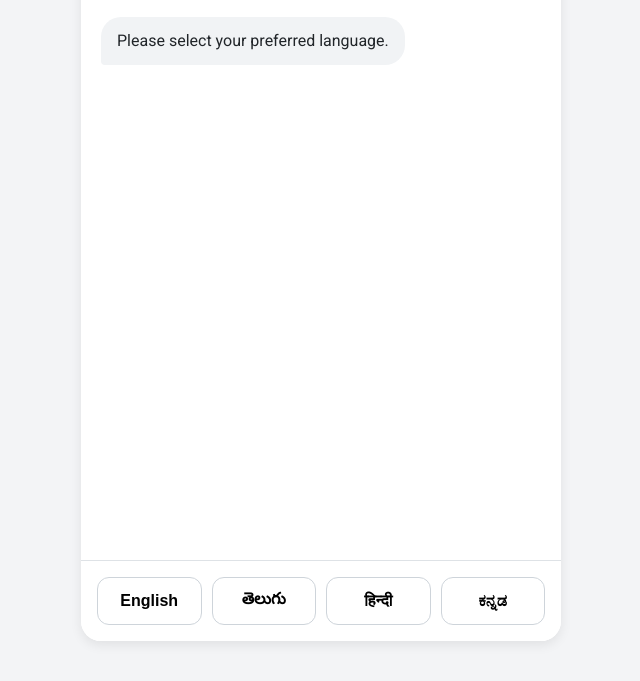
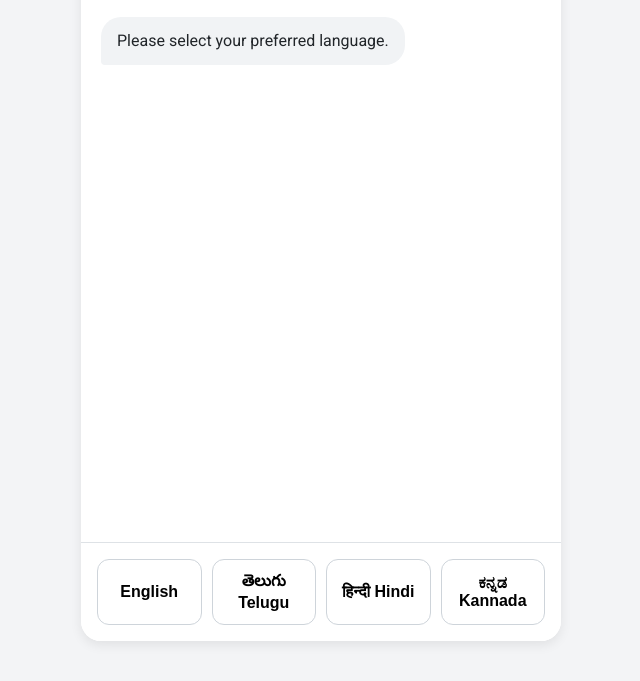
Before and after one commit to gopi27-svg/JEMS-Parent-Feedback-Form, a plain HTML site: page index.html in a window 1280 px wide. Shown: the part 119-800 px from the top of the page, without its empty margins (319-959 px from the left). Drawn offline with Linux system fonts and the light colour scheme.

Commit message:
Add files via upload

```diff
--- a/index.html
+++ b/index.html
@@ -319,7 +319,7 @@
 
         const en_nursery_g2 = {
             title: "Nursery to Grade 2",
-            description: {type: 'info', text: "This form is to collect parent feedback for improvement. Please answer honestly."},
+            description: {type: 'info', text: "This form is to collect parent feedback on teaching quality, coordination, discipline, and school leadership for improvement in the coming months. Please answer honestly."},
             s1_title: {type: 'info', text: "--- Student Details ---"}, s1_studentName: { type: 'text', text: "Student Name:", placeholder: "Type your answer..." }, s1_parentName: { type: 'text', text: "Parent Name:", placeholder: "Type your answer..." }, s1_mobile: { type: 'text', text: "Mobile Number:", placeholder: "Enter 10-digit number..." },
             s2_title: {type: 'info', text: "--- Class Teacher Evaluation ---"}, s2_clarity: { type: 'rating_1_5', text: "Teaching clarity and explanation" }, s2_progress: { type: 'rating_1_5', text: "Child’s learning progress" }, s2_punctuality: { type: 'rating_1_5', text: "Punctuality and classroom management" }, s2_attention: { type: 'rating_1_5', text: "Individual attention to your child" }, s2_correction: { type: 'rating_1_5', text: "Notebook/Homework correction quality" }, s2_discipline: { type: 'rating_1_5', text: "Behaviour and discipline handling" }, s2_friendly: { type: 'rating_1_5', text: "Friendliness and approachability" }, s2_comment: { type: 'text', text: "Any suggestions for the Class Teacher?", placeholder: "Type suggestions or 'none'" },
             s3_title: {type: 'info', text: "--- Subject Teaching ---"}, s3_english: { type: 'rating_1_5', text: "English Teacher" }, s3_math: { type: 'rating_1_5', text: "Mathematics Teacher" }, s3_evs: { type: 'rating_1_5', text: "EVS Teacher (Grades 1 & 2)" }, s3_rhymes: { type: 'rating_1_5', text: "Rhymes/Story/Alphabet (Nursery–UKG)" }, s3_telugu: { type: 'rating_1_5', text: "Telugu Language Teacher" }, s3_computer: { type: 'rating_1_5', text: "Computer Basics" }, s3_art: { type: 'rating_1_5', text: "Art & Craft Teacher" }, s3_pt: { type: 'rating_1_5', text: "PT/Sports Teacher" }, s3_music: { type: 'rating_1_5', text: "Music/Rhymes Teacher" }, s3_comment: { type: 'text', text: "Any specific subject feedback?", placeholder: "Type feedback or 'none'" },
@@ -455,8 +455,8 @@
           buttonsContainer.className = 'choice-buttons';
 
           const languages = [
-              { code: 'en', name: 'English' }, { code: 'te', name: 'తెలుగు' },
-              { code: 'hi', name: 'हिन्दी' }, { code: 'kn', name: 'ಕನ್ನಡ' }
+              { code: 'en', name: 'English' }, { code: 'te', name: 'తెలుగు Telugu' },
+              { code: 'hi', name: 'हिन्दी Hindi' }, { code: 'kn', name: 'ಕನ್ನಡ Kannada' }
           ];
 
           languages.forEach(lang => {
```
